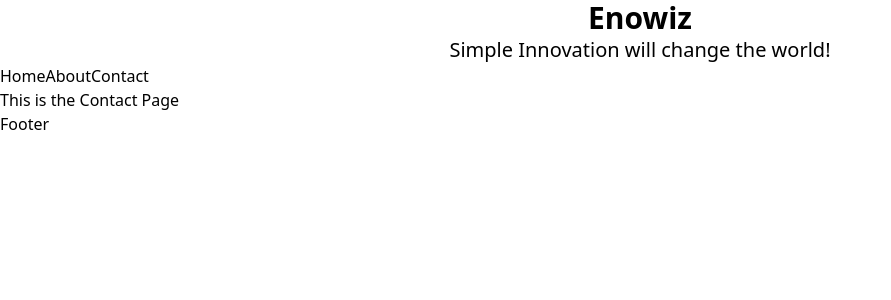
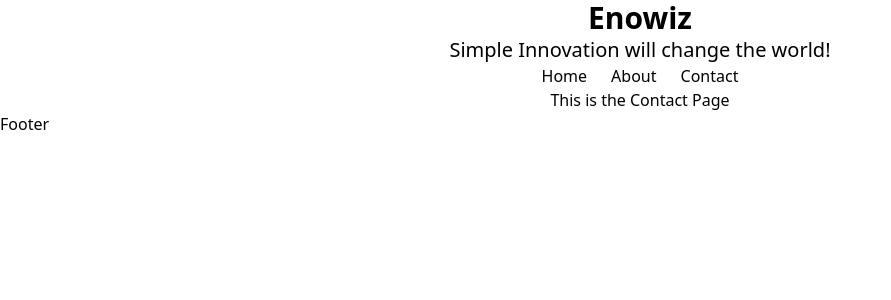
Before and after one commit to Enowiz777/enowiz-official.v1, a React (Create React App) app: page /contact in a window 1280 px wide. Shown: the top 300 px of the page, without its empty margins (0-891 px from the left). Built offline with nearby package versions, Linux system fonts and the light colour scheme.

Commit message:
20221116

```diff
--- a/src/App.js
+++ b/src/App.js
@@ -13,21 +13,16 @@ import Home from './pages/Home'
 import About from './pages/About'
 import Contact from './pages/Contact'
 import Header from './components/Header'
+import Navbar from "./components/Navbar"
+import Content from "./components/Content"
 
 function App() {
   return (
     <Router>
       <Header />
-      <nav>
-        <NavLink to="">Home</NavLink>
-        <NavLink to="about">About</NavLink>
-        <NavLink to="contact">Contact</NavLink>
-      </nav>
-      <Routes>
-        <Route path="/" element={<Home/>} />
-        <Route path="about" element={<About/>} />
-        <Route path="contact" element={<Contact/>} />
-      </Routes>
+      <Navbar />
+      <Content />
+
       <div>Footer</div>
     </Router>
   );
--- /dev/null
+++ b/src/components/Content.js
@@ -0,0 +1,27 @@
+import React from 'react';
+import {
+    BrowserRouter as Router,
+    NavLink,
+    Switch,
+    Routes,
+    Route,
+    Link
+  } from "react-router-dom";
+
+import Home from '../pages/Home'
+import About from '../pages/About'
+import Contact from '../pages/Contact'
+
+function Content(){
+  return (
+    <div className="flex justify-center">
+        <Routes>
+            <Route path="/" element={<Home/>} />
+            <Route path="about" element={<About/>} />
+            <Route path="contact" element={<Contact/>} />
+        </Routes>
+    </div>
+  )
+}
+
+export default Content;
--- /dev/null
+++ b/src/components/Footer.js
@@ -0,0 +1,12 @@
+import React from 'react';
+
+function Header(){
+  return (
+    <div>
+      <h1 className="text-3xl font-bold text-center">Enowiz</h1>
+      <h2 className="text-xl text-center">Simple Innovation will change the world!</h2>
+    </div>
+  )
+}
+
+export default Header;
--- /dev/null
+++ b/src/components/Navbar.js
@@ -0,0 +1,16 @@
+import React from 'react';
+import {
+    NavLink,
+  } from "react-router-dom";
+
+function Navbar(){
+  return (
+    <nav className="flex justify-center space-x-6">
+        <NavLink to="">Home</NavLink>
+        <NavLink to="about">About</NavLink>
+        <NavLink to="contact">Contact</NavLink>
+    </nav>
+  )
+}
+
+export default Navbar;
```
